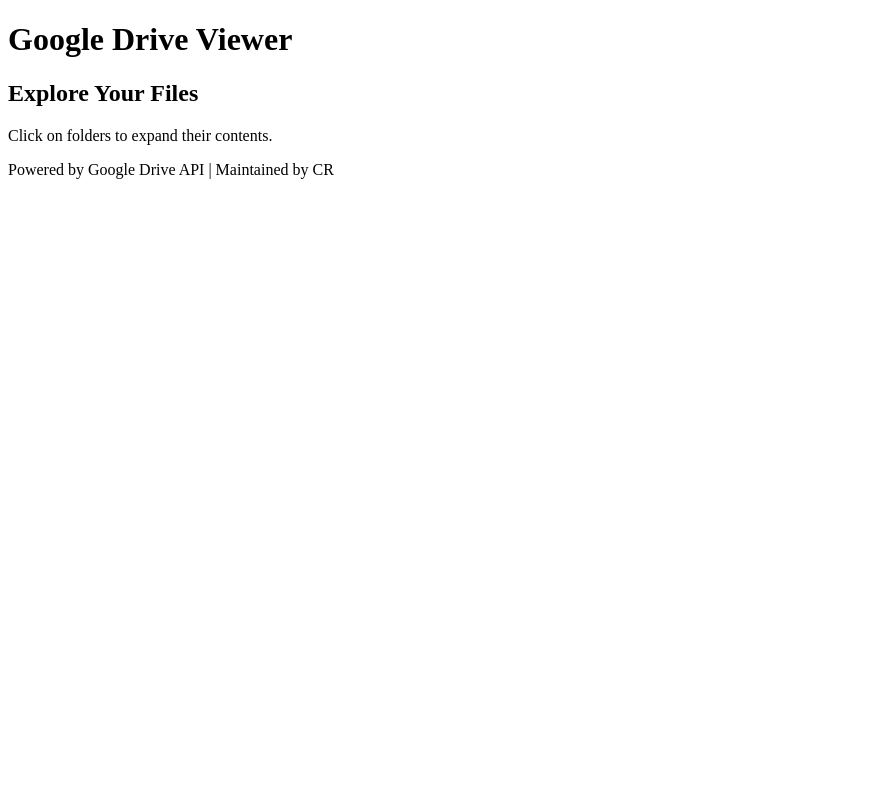
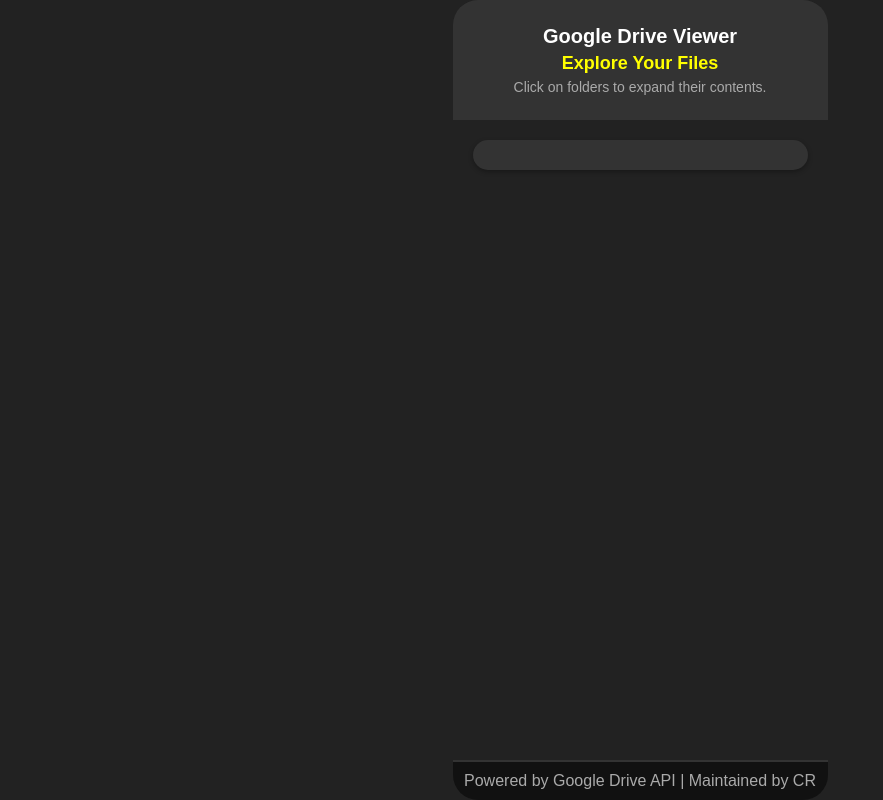
Before and after one commit to vu-eee/library, a plain HTML site: page index.html in a window 1280 px wide. Shown: the whole page, without its empty margins (0-883 px from the left). Drawn offline with Linux system fonts and the light colour scheme; no server answers.

Commit message:
Update style.css

```diff
--- a/style.css
+++ b/style.css
@@ -1,6 +1,71 @@
-/* Apply existing styles from the provided CSS */
+/* Reset */
+* {
+  margin: 0;
+  padding: 0;
+  box-sizing: border-box;
+}
 
-/* Specific styles for folder viewer */
+body {
+  font-family: Arial, sans-serif;
+  background-color: #222; /* Dark background */
+  color: #fff;
+  display: flex;
+  flex-direction: column;
+  min-height: 100vh;
+}
+
+.container {
+  width: 100%;
+  max-width: 375px;
+  margin: auto;
+  background-color: #222; /* Dark container */
+  border-radius: 25px;
+  overflow: hidden;
+  flex: 1;
+  display: flex;
+  flex-direction: column;
+}
+
+.header {
+  padding: 20px;
+  background-color: #333; /* Darker header background */
+  text-align: center;
+}
+
+.header h1, .header h2, .header p {
+  margin: 5px 0;
+}
+
+.header h1 {
+  font-size: 20px;
+  font-weight: bold;
+}
+
+.header h2 {
+  font-size: 18px;
+  color: #ff0; /* Yellow accent */
+}
+
+.header p {
+  font-size: 14px;
+  color: #aaa;
+}
+
+.main-content {
+  padding: 20px;
+  flex: 1;
+  overflow-y: auto;
+}
+
+.schedule-container {
+  border-radius: 15px;
+  overflow: hidden;
+  padding: 15px;
+  background-color: #333; /* Match the header style */
+  color: #fff;
+  box-shadow: 0 2px 5px rgba(0, 0, 0, 0.3);
+}
+
 #file-list {
   list-style: none;
   padding: 0;
@@ -8,29 +73,46 @@
 
 #file-list li {
   margin-bottom: 10px;
+  padding: 10px;
+  background-color: #444; /* Slightly lighter for folder/file items */
+  border-radius: 10px;
   cursor: pointer;
+  transition: background-color 0.3s;
 }
 
-#file-list li ul {
-  margin-left: 20px;
+#file-list li:hover {
+  background-color: #555;
 }
 
-.folder {
+.folder > span {
   display: flex;
   align-items: center;
 }
 
-.folder span {
-  margin-left: 10px;
+.folder > span::before {
+  content: '📁'; /* Folder emoji */
+  margin-right: 10px;
 }
 
-/* Spinner for loading */
+.file > a {
+  display: flex;
+  align-items: center;
+  text-decoration: none;
+  color: #ff0; /* Yellow accent for files */
+}
+
+.file > a::before {
+  content: '📄'; /* File emoji */
+  margin-right: 10px;
+}
+
+/* Spinner */
 .spinner {
   display: inline-block;
   width: 16px;
   height: 16px;
   border: 2px solid #ccc;
-  border-top: 2px solid #ff0; /* Yellow spinner */
+  border-top: 2px solid #ff0;
   border-radius: 50%;
   animation: spin 1s linear infinite;
 }
@@ -43,3 +125,13 @@
     transform: rotate(360deg);
   }
 }
+
+.footer {
+  display: flex;
+  justify-content: center;
+  align-items: center;
+  padding: 10px 0;
+  background-color: #111; /* Dark footer */
+  color: #aaa;
+  border-top: 2px solid #333;
+}
```
